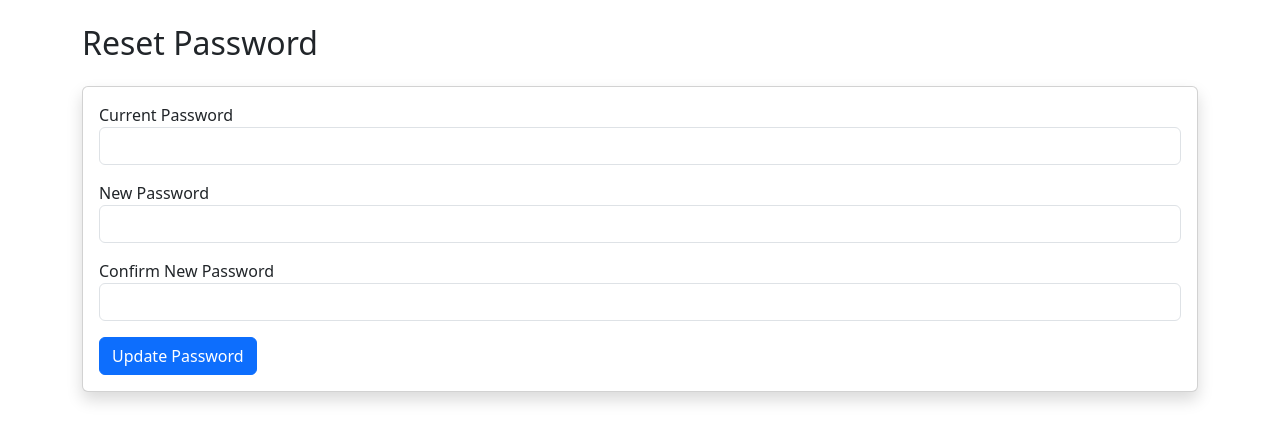
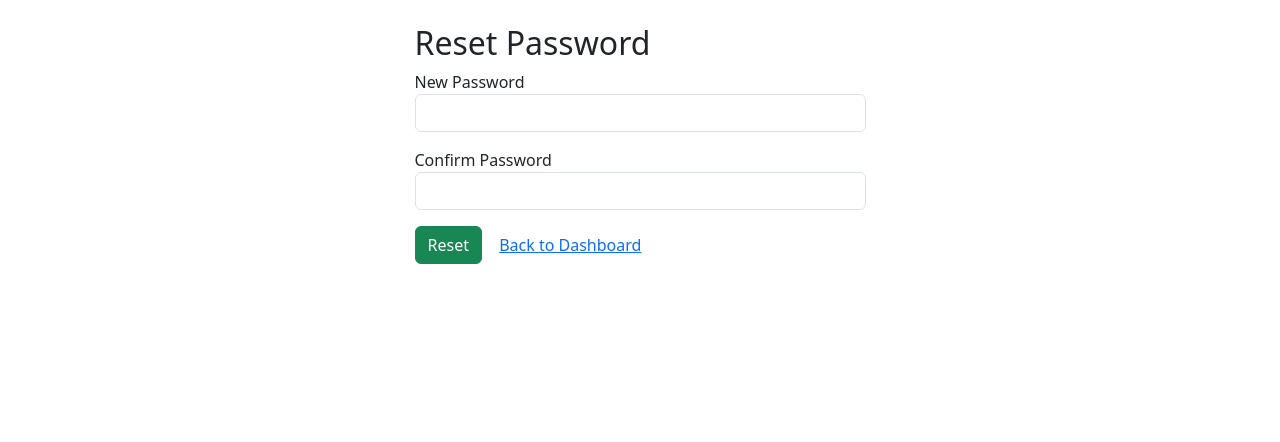
Before and after one commit to onesmuson/Patient-Data-Management-System-PDMS-, a Flask app: template templates/reset_password.html in a window 1280 px wide. Shown: the part 56-498 px from the top of the page. Run offline with Flask 3, Linux system fonts and the light colour scheme; the template is opened without the code that fills it, so the values that code supplies are empty.

Commit message:
Update reset_password.html

```diff
--- a/templates/reset_password.html
+++ b/templates/reset_password.html
@@ -1,31 +1,21 @@
 {% extends "base.html" %}
+
 {% block content %}
-
-<h2 class="mb-4">Reset Password</h2>
-
-<div class="card shadow">
-    <div class="card-body">
-
-        <form method="POST" action="{{ url_for('reset_password') }}">
-            <div class="mb-3">
-                <label>Current Password</label>
-                <input type="password" name="current_password" class="form-control" required>
-            </div>
-
+<div class="row justify-content-center">
+    <div class="col-md-5">
+        <h2>Reset Password</h2>
+        <form method="POST">
             <div class="mb-3">
                 <label>New Password</label>
                 <input type="password" name="new_password" class="form-control" required>
             </div>
-
             <div class="mb-3">
-                <label>Confirm New Password</label>
+                <label>Confirm Password</label>
                 <input type="password" name="confirm_password" class="form-control" required>
             </div>
-
-            <button type="submit" class="btn btn-primary">Update Password</button>
+            <button type="submit" class="btn btn-success">Reset</button>
+            <a href="{{ url_for('dashboard') }}" class="btn btn-link">Back to Dashboard</a>
         </form>
-
     </div>
 </div>
-
 {% endblock %}
```
